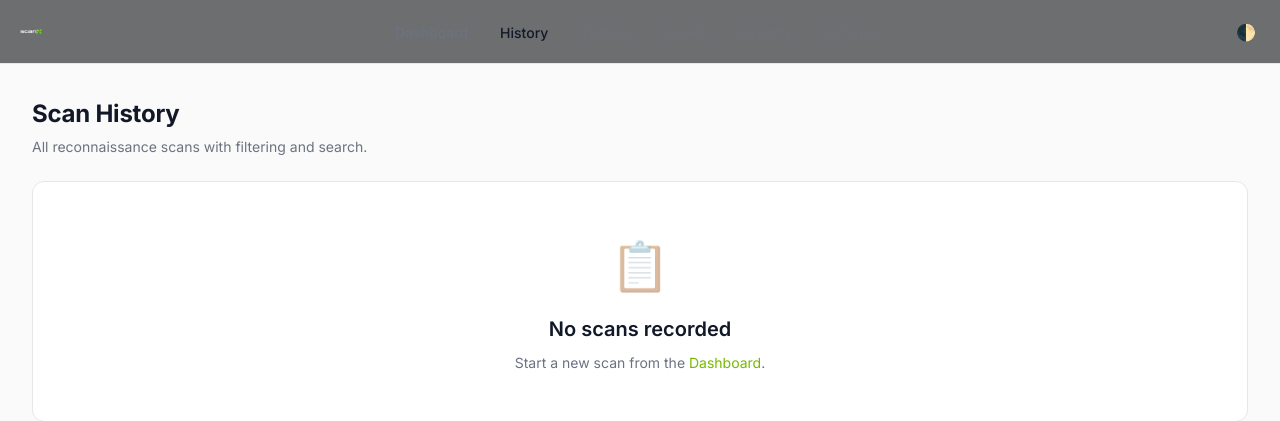
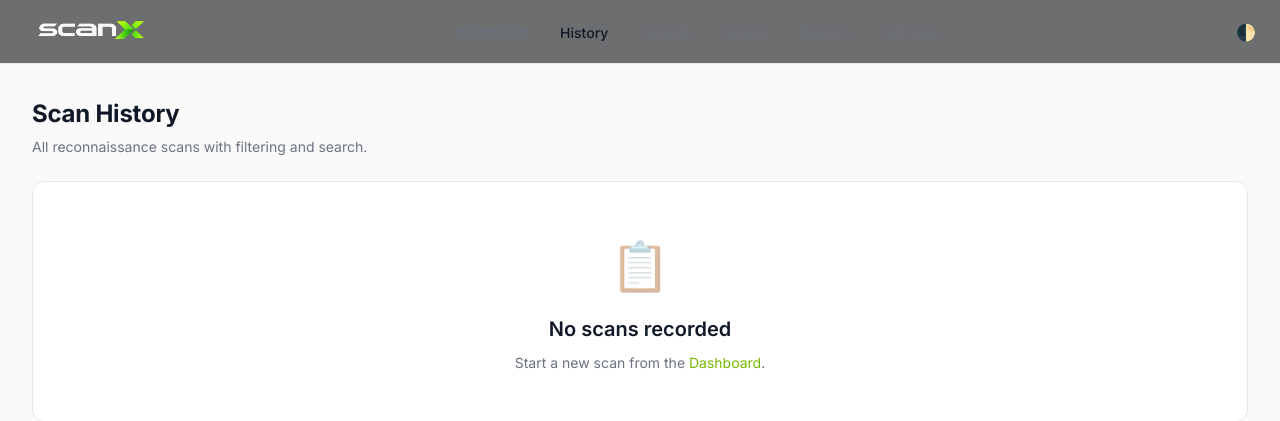
Before and after one commit to l1ackersalman/scanX, a Django app: page /history/ in a window 1280 px wide. Shown: the top 421 px of the page. Run offline with Django 5.2, Linux system fonts and the light colour scheme; data that the repository does not hold is empty.

Commit message:
Logo width set to 150px

```diff
--- a/static/css/scanx.css
+++ b/static/css/scanx.css
@@ -114,7 +114,7 @@ header.app-bar .brand {
   font-weight: 700; font-size: var(--sx-text-xl); letter-spacing: -0.025em;
 }
 .brand-mark {
-  width: 30px; height: auto; border-radius: 6px;
+  width: 150px; height: auto; border-radius: 6px;
   object-fit: contain;
 }
 header.app-bar mark {
```
